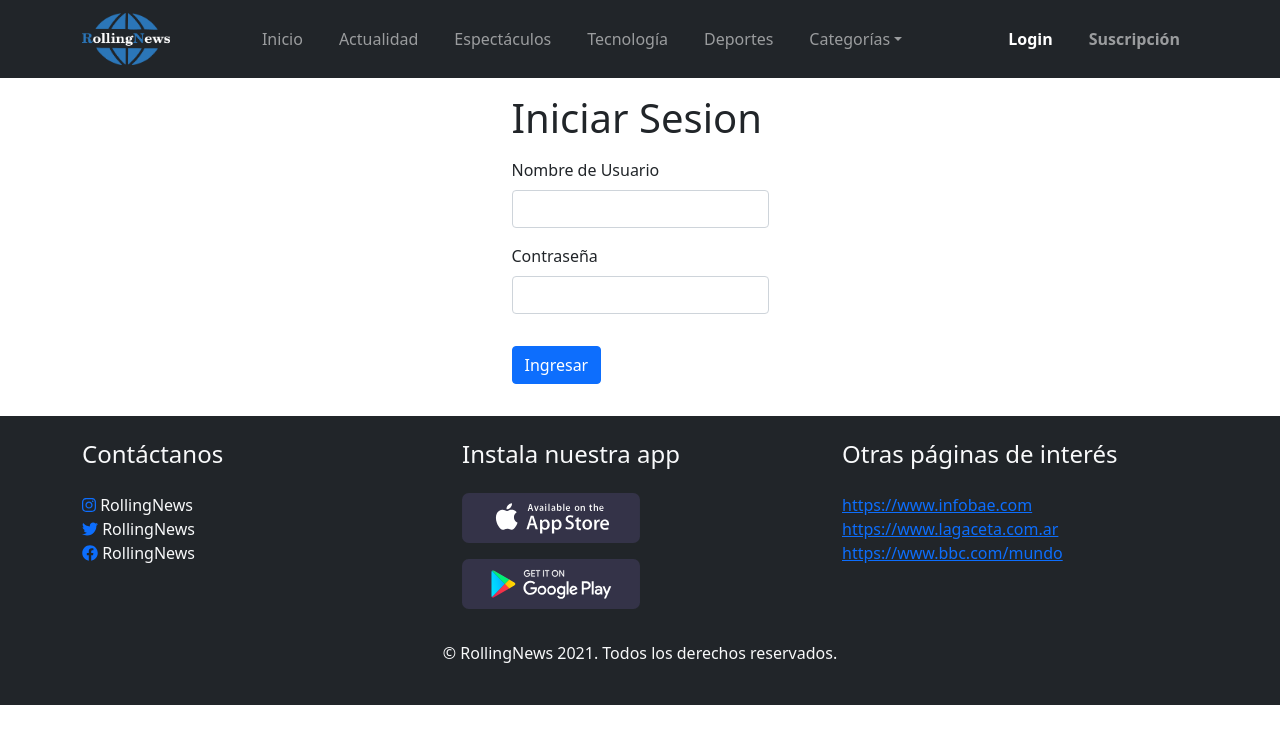
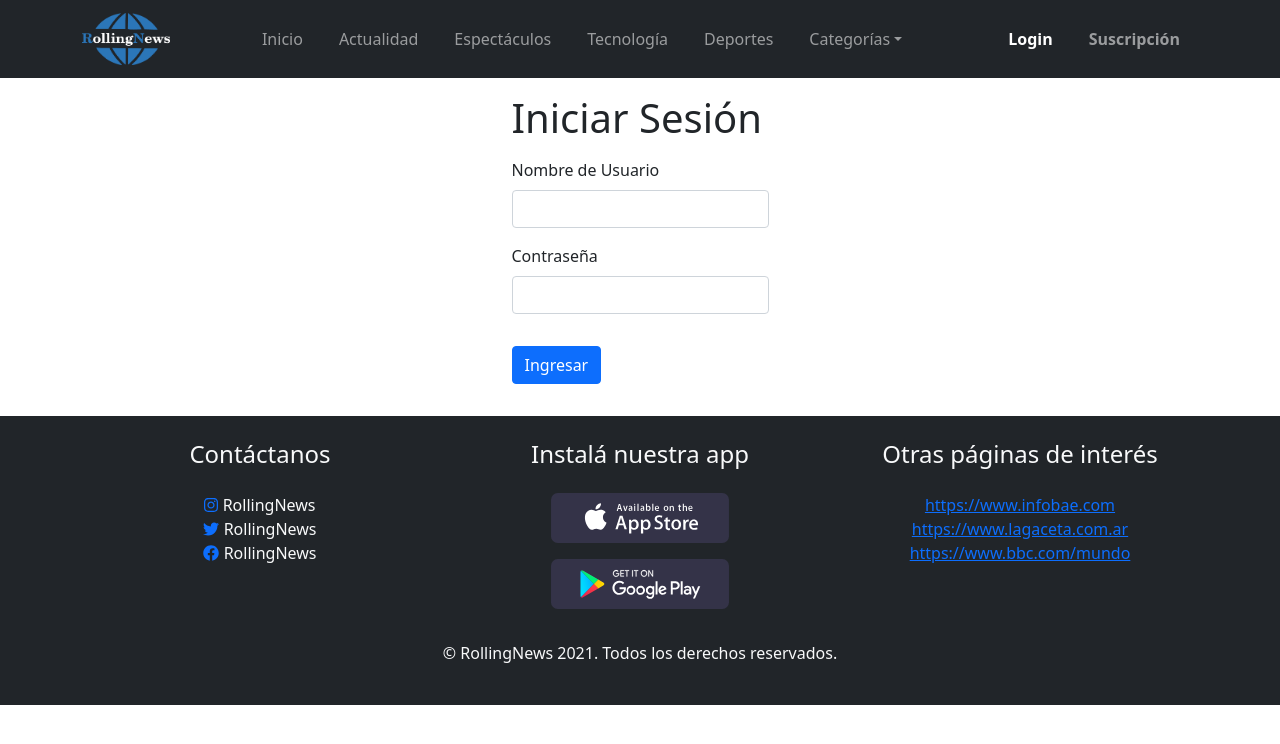
Before and after one commit to emilioh93/rollingnew.github.io, a React (Create React App) app: page /login in a window 1280 px wide. Shown: the top 744 px of the page. Built offline with nearby package versions, Linux system fonts and the light colour scheme; data requests are answered from the project's data file.

Commit message:
Se corrigieron errores de ortografía

```diff
--- a/src/components/Login.js
+++ b/src/components/Login.js
@@ -62,7 +62,7 @@ const Login = (props) => {
   return (
     <Container className="d-flex justify-content-center">
       <Form className="my-3" onSubmit={handleSubmit}>
-        <h1>Iniciar Sesion</h1>
+        <h1>Iniciar Sesión</h1>
         <Form.Group className="my-3">
           <Form.Label>Nombre de Usuario</Form.Label>
           <Form.Control
--- a/src/components/Suscripcion.js
+++ b/src/components/Suscripcion.js
@@ -85,7 +85,7 @@ const Suscripcion = () => {
         validated={validacion}
         noValidate
       >
-        <h1 className="text-center my-3">Formulario de Suscripcion</h1>
+        <h1 className="text-center my-3">Formulario de Suscripción</h1>
         <Form.Group className="my-3">
           <Form.Label>Nombre</Form.Label>
           <Form.Control
@@ -112,7 +112,7 @@ const Suscripcion = () => {
           </Form.Control.Feedback>
         </Form.Group>
         <Form.Group className="my-3">
-          <Form.Label>Direccion</Form.Label>
+          <Form.Label>Dirección</Form.Label>
           <Form.Control
             type="text"
             placeholder="San Martin 456"
@@ -136,7 +136,7 @@ const Suscripcion = () => {
           </Form.Control.Feedback>
         </Form.Group>
         <Form.Group className="my-3">
-          <Form.Label>Codigo Postal</Form.Label>
+          <Form.Label>Código Postal</Form.Label>
           <Form.Control
             type="number"
             placeholder="4107"
@@ -148,7 +148,7 @@ const Suscripcion = () => {
           </Form.Control.Feedback>
         </Form.Group>
         <Form.Group className="my-3">
-          <Form.Label>Telefono</Form.Label>
+          <Form.Label>Teléfono</Form.Label>
           <Form.Control
             type="number"
             placeholder="381 4564553"
@@ -174,7 +174,7 @@ const Suscripcion = () => {
         {/* Agregar terminos y condiciones */}
         <Form.Group>
           <Form.Check
-            label="Acepto los terminos y condiciones"
+            label="Acepto los términos y condiciones"
             feedback="Debe aceptar los terminos y condiciones"
             required
           ></Form.Check>
--- a/src/components/common/Footer.js
+++ b/src/components/common/Footer.js
@@ -11,7 +11,7 @@ const Footer = () => {
     <div className="bg-dark text-light py-4">
       <div className="container">
         <div className="row">
-          <div className="col">
+          <div className="col text-center">
             <h4 className="mb-4">Contáctanos</h4>
             <ul className="list-unstyled">
               <li><Link to={Error404}><FontAwesomeIcon icon={faInstagram}></FontAwesomeIcon></Link>{" "}RollingNews</li>
@@ -19,14 +19,14 @@ const Footer = () => {
               <li><Link to={Error404}><FontAwesomeIcon icon={faFacebook}></FontAwesomeIcon></Link>{" "}RollingNews</li>
             </ul>
           </div>
-          <div className="col">
-            <h4 className="mb-4">Instala nuestra app</h4>
+          <div className="col text-center">
+            <h4 className="mb-4">Instalá nuestra app</h4>
             <ul className="list-unstyled">
               <li><Link><img className="w-50 mb-3" src={googleplay} alt="Google Play"/></Link></li>
               <li><Link><img className="w-50" src={applestore} alt="Apple Store"/></Link></li>
             </ul>
           </div>
-          <div className="col">
+          <div className="col text-center">
             <h4 className="mb-4">Otras páginas de interés</h4>
             <ul className="list-unstyled">
               <Link><li>https://www.infobae.com</li></Link>
```
